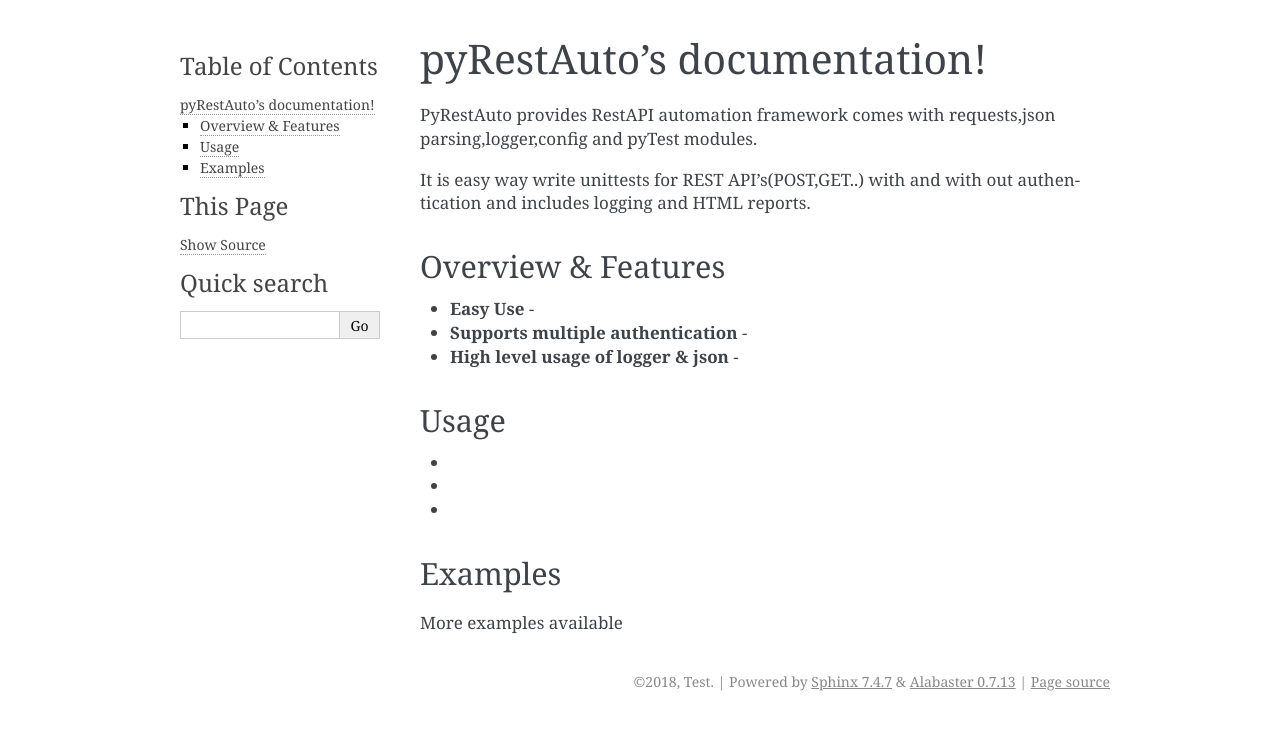
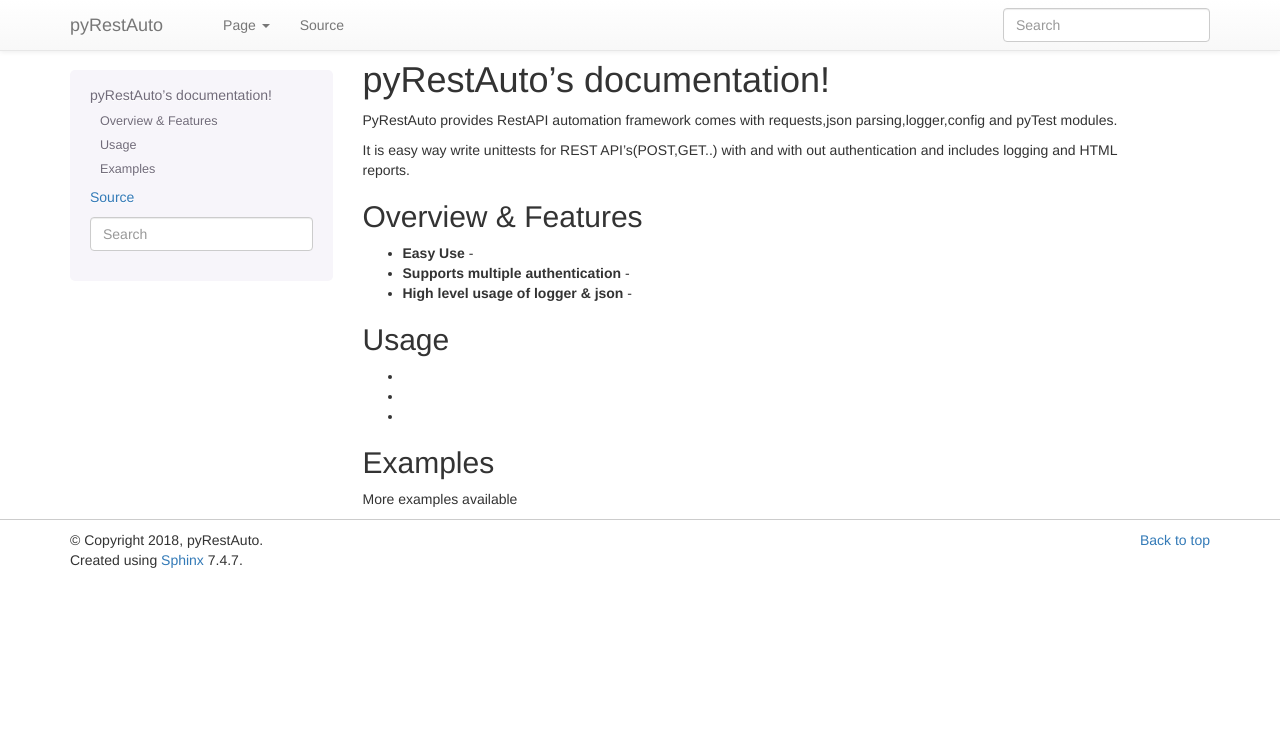
Before and after one commit to jeevan449/Documention, a Sphinx documentation site: the page built from source/index.rst, in a window 1280 px wide. Shown: the top 730 px of the page. Built offline with Sphinx 7.4.7, drawn with Linux system fonts in a browser that asks for light colours; some of the changed lines change nothing that is shown.

Commit message:
diff theme

```diff
--- a/source/conf.py
+++ b/source/conf.py
@@ -1,63 +1,67 @@
-#!/usr/bin/env python3
 # -*- coding: utf-8 -*-
 #
-# pyRestAuto documentation build configuration file, created by
-# sphinx-quickstart on Sun Apr  8 22:23:16 2018.
+# Configuration file for the Sphinx documentation builder.
 #
-# This file is execfile()d with the current directory set to its
-# containing dir.
-#
-# Note that not all possible configuration values are present in this
-# autogenerated file.
-#
-# All configuration values have a default; values that are commented out
-# serve to show the default.
+# This file does only contain a selection of the most common options. For a
+# full list see the documentation:
+# http://www.sphinx-doc.org/en/stable/config
 
-import sys
-import os
+# -- Path setup --------------------------------------------------------------
 
 # If extensions (or modules to document with autodoc) are in another directory,
 # add these directories to sys.path here. If the directory is relative to the
 # documentation root, use os.path.abspath to make it absolute, like shown here.
-#sys.path.insert(0, os.path.abspath('.'))
+#
+# import os
+# import sys
+# sys.path.insert(0, os.path.abspath('.'))
 
-# -- General configuration ------------------------------------------------
+import sphinx_bootstrap_theme
+
+# -- Project information -----------------------------------------------------
+
+project = 'pyRestAuto'
+copyright = '2018, pyRestAuto'
+author = 'pyRestAuto'
+
+# The short X.Y version
+version = ''
+# The full version, including alpha/beta/rc tags
+release = '1.0'
+
+
+# -- General configuration ---------------------------------------------------
 
 # If your documentation needs a minimal Sphinx version, state it here.
-#needs_sphinx = '1.0'
+#
+# needs_sphinx = '1.0'
 
 # Add any Sphinx extension module names here, as strings. They can be
 # extensions coming with Sphinx (named 'sphinx.ext.*') or your custom
 # ones.
-extensions = []
+extensions = [
+    'sphinx.ext.autodoc',
+    'sphinx.ext.doctest',
+    'sphinx.ext.intersphinx',
+    'sphinx.ext.todo',
+    'sphinx.ext.coverage',
+    'sphinx.ext.mathjax',
+    'sphinx.ext.ifconfig',
+    'sphinx.ext.viewcode',
+    'sphinx.ext.githubpages',
+]
 
 # Add any paths that contain templates here, relative to this directory.
 templates_path = ['_templates']
 
 # The suffix(es) of source filenames.
 # You can specify multiple suffix as a list of string:
+#
 # source_suffix = ['.rst', '.md']
 source_suffix = '.rst'
 
-# The encoding of source files.
-#source_encoding = 'utf-8-sig'
-
 # The master toctree document.
 master_doc = 'index'
-
-# General information about the project.
-project = 'pyRestAuto'
-copyright = '2018, Test'
-author = 'Test'
-
-# The version info for the project you're documenting, acts as replacement for
-# |version| and |release|, also used in various other places throughout the
-# built documents.
-#
-# The short X.Y version.
-version = '1.0'
-# The full version, including alpha/beta/rc tags.
-release = '1.0'
 
 # The language for content autogenerated by Sphinx. Refer to documentation
 # for a list of supported languages.
@@ -66,159 +70,72 @@
 # Usually you set "language" from the command line for these cases.
 language = None
 
-# There are two options for replacing |today|: either, you set today to some
-# non-false value, then it is used:
-#today = ''
-# Else, today_fmt is used as the format for a strftime call.
-#today_fmt = '%B %d, %Y'
-
 # List of patterns, relative to source directory, that match files and
 # directories to ignore when looking for source files.
-# This patterns also effect to html_static_path and html_extra_path
+# This pattern also affects html_static_path and html_extra_path .
 exclude_patterns = []
-
-# The reST default role (used for this markup: `text`) to use for all
-# documents.
-#default_role = None
-
-# If true, '()' will be appended to :func: etc. cross-reference text.
-#add_function_parentheses = True
-
-# If true, the current module name will be prepended to all description
-# unit titles (such as .. function::).
-#add_module_names = True
-
-# If true, sectionauthor and moduleauthor directives will be shown in the
-# output. They are ignored by default.
-#show_authors = False
 
 # The name of the Pygments (syntax highlighting) style to use.
 pygments_style = 'sphinx'
 
-# A list of ignored prefixes for module index sorting.
-#modindex_common_prefix = []
 
-# If true, keep warnings as "system message" paragraphs in the built documents.
-#keep_warnings = False
-
-# If true, `todo` and `todoList` produce output, else they produce nothing.
-todo_include_todos = False
-
-
-# -- Options for HTML output ----------------------------------------------
+# -- Options for HTML output -------------------------------------------------
 
 # The theme to use for HTML and HTML Help pages.  See the documentation for
 # a list of builtin themes.
-html_theme = 'alabaster'
+#
+html_theme = 'bootstrap'
+html_theme_path = sphinx_bootstrap_theme.get_html_theme_path()
+
+html_logo = "logo.png"
+
 
 # Theme options are theme-specific and customize the look and feel of a theme
 # further.  For a list of options available for each theme, see the
 # documentation.
-#html_theme_options = {}
-
-# Add any paths that contain custom themes here, relative to this directory.
-#html_theme_path = []
-
-# The name for this set of Sphinx documents.
-# "<project> v<release> documentation" by default.
-#html_title = 'pyRestAuto v1.0'
-
-# A shorter title for the navigation bar.  Default is the same as html_title.
-#html_short_title = None
-
-# The name of an image file (relative to this directory) to place at the top
-# of the sidebar.
-#html_logo = None
-
-# The name of an image file (relative to this directory) to use as a favicon of
-# the docs.  This file should be a Windows icon file (.ico) being 16x16 or 32x32
-# pixels large.
-#html_favicon = None
+#
+# html_theme_options = {}
 
 # Add any paths that contain custom static files (such as style sheets) here,
 # relative to this directory. They are copied after the builtin static files,
 # so a file named "default.css" will overwrite the builtin "default.css".
 html_static_path = ['_static']
 
-# Add any extra paths that contain custom files (such as robots.txt or
-# .htaccess) here, relative to this directory. These files are copied
-# directly to the root of the documentation.
-#html_extra_path = []
+# Custom sidebar templates, must be a dictionary that maps document names
+# to template names.
+#
+# The default sidebars (for documents that don't match any pattern) are
+# defined by theme itself.  Builtin themes are using these templates by
+# default: ``['localtoc.html', 'relations.html', 'sourcelink.html',
+# 'searchbox.html']``.
+#
+# html_sidebars = {}
 
-# If not None, a 'Last updated on:' timestamp is inserted at every page
-# bottom, using the given strftime format.
-# The empty string is equivalent to '%b %d, %Y'.
-#html_last_updated_fmt = None
 
-# If true, SmartyPants will be used to convert quotes and dashes to
-# typographically correct entities.
-#html_use_smartypants = True
-
-# Custom sidebar templates, maps document names to template names.
-#html_sidebars = {}
-
-# Additional templates that should be rendered to pages, maps page names to
-# template names.
-#html_additional_pages = {}
-
-# If false, no module index is generated.
-#html_domain_indices = True
-
-# If false, no index is generated.
-#html_use_index = True
-
-# If true, the index is split into individual pages for each letter.
-#html_split_index = False
-
-# If true, links to the reST sources are added to the pages.
-#html_show_sourcelink = True
-
-# If true, "Created using Sphinx" is shown in the HTML footer. Default is True.
-#html_show_sphinx = True
-
-# If true, "(C) Copyright ..." is shown in the HTML footer. Default is True.
-#html_show_copyright = True
-
-# If true, an OpenSearch description file will be output, and all pages will
-# contain a <link> tag referring to it.  The value of this option must be the
-# base URL from which the finished HTML is served.
-#html_use_opensearch = ''
-
-# This is the file name suffix for HTML files (e.g. ".xhtml").
-#html_file_suffix = None
-
-# Language to be used for generating the HTML full-text search index.
-# Sphinx supports the following languages:
-#   'da', 'de', 'en', 'es', 'fi', 'fr', 'h', 'it', 'ja'
-#   'nl', 'no', 'pt', 'ro', 'r', 'sv', 'tr', 'zh'
-#html_search_language = 'en'
-
-# A dictionary with options for the search language support, empty by default.
-# 'ja' uses this config value.
-# 'zh' user can custom change `jieba` dictionary path.
-#html_search_options = {'type': 'default'}
-
-# The name of a javascript file (relative to the configuration directory) that
-# implements a search results scorer. If empty, the default will be used.
-#html_search_scorer = 'scorer.js'
+# -- Options for HTMLHelp output ---------------------------------------------
 
 # Output file base name for HTML help builder.
 htmlhelp_basename = 'pyRestAutodoc'
 
-# -- Options for LaTeX output ---------------------------------------------
+
+# -- Options for LaTeX output ------------------------------------------------
 
 latex_elements = {
-# The paper size ('letterpaper' or 'a4paper').
-#'papersize': 'letterpaper',
+    # The paper size ('letterpaper' or 'a4paper').
+    #
+    # 'papersize': 'letterpaper',
 
-# The font size ('10pt', '11pt' or '12pt').
-#'pointsize': '10pt',
+    # The font size ('10pt', '11pt' or '12pt').
+    #
+    # 'pointsize': '10pt',
 
-# Additional stuff for the LaTeX preamble.
-#'preamble': '',
+    # Additional stuff for the LaTeX preamble.
+    #
+    # 'preamble': '',
 
-# Latex figure (float) alignment
-#'figure_align': 'htbp',
+    # Latex figure (float) alignment
+    #
+    # 'figure_align': 'htbp',
 }
 
 # Grouping the document tree into LaTeX files. List of tuples
@@ -226,31 +143,11 @@
 #  author, documentclass [howto, manual, or own class]).
 latex_documents = [
     (master_doc, 'pyRestAuto.tex', 'pyRestAuto Documentation',
-     'Test', 'manual'),
+     'pyRestAut', 'manual'),
 ]
 
-# The name of an image file (relative to this directory) to place at the top of
-# the title page.
-#latex_logo = None
 
-# For "manual" documents, if this is true, then toplevel headings are parts,
-# not chapters.
-#latex_use_parts = False
-
-# If true, show page references after internal links.
-#latex_show_pagerefs = False
-
-# If true, show URL addresses after external links.
-#latex_show_urls = False
-
-# Documents to append as an appendix to all manuals.
-#latex_appendices = []
-
-# If false, no module index is generated.
-#latex_domain_indices = True
-
-
-# -- Options for manual page output ---------------------------------------
+# -- Options for manual page output ------------------------------------------
 
 # One entry per manual page. List of tuples
 # (source start file, name, description, authors, manual section).
@@ -259,11 +156,8 @@
      [author], 1)
 ]
 
-# If true, show URL addresses after external links.
-#man_show_urls = False
 
-
-# -- Options for Texinfo output -------------------------------------------
+# -- Options for Texinfo output ----------------------------------------------
 
 # Grouping the document tree into Texinfo files. List of tuples
 # (source start file, target name, title, author,
@@ -274,14 +168,36 @@
      'Miscellaneous'),
 ]
 
-# Documents to append as an appendix to all manuals.
-#texinfo_appendices = []
 
-# If false, no module index is generated.
-#texinfo_domain_indices = True
+# -- Options for Epub output -------------------------------------------------
 
-# How to display URL addresses: 'footnote', 'no', or 'inline'.
-#texinfo_show_urls = 'footnote'
+# Bibliographic Dublin Core info.
+epub_title = project
+epub_author = author
+epub_publisher = author
+epub_copyright = copyright
 
-# If true, do not generate a @detailmenu in the "Top" node's menu.
-#texinfo_no_detailmenu = False
+# The unique identifier of the text. This can be a ISBN number
+# or the project homepage.
+#
+# epub_identifier = ''
+
+# A unique identification for the text.
+#
+# epub_uid = ''
+
+# A list of files that should not be packed into the epub file.
+epub_exclude_files = ['search.html']
+
+
+# -- Extension configuration -------------------------------------------------
+
+# -- Options for intersphinx extension ---------------------------------------
+
+# Example configuration for intersphinx: refer to the Python standard library.
+intersphinx_mapping = {'https://docs.python.org/': None}
+
+# -- Options for todo extension ----------------------------------------------
+
+# If true, `todo` and `todoList` produce output, else they produce nothing.
+todo_include_todos = True
```
